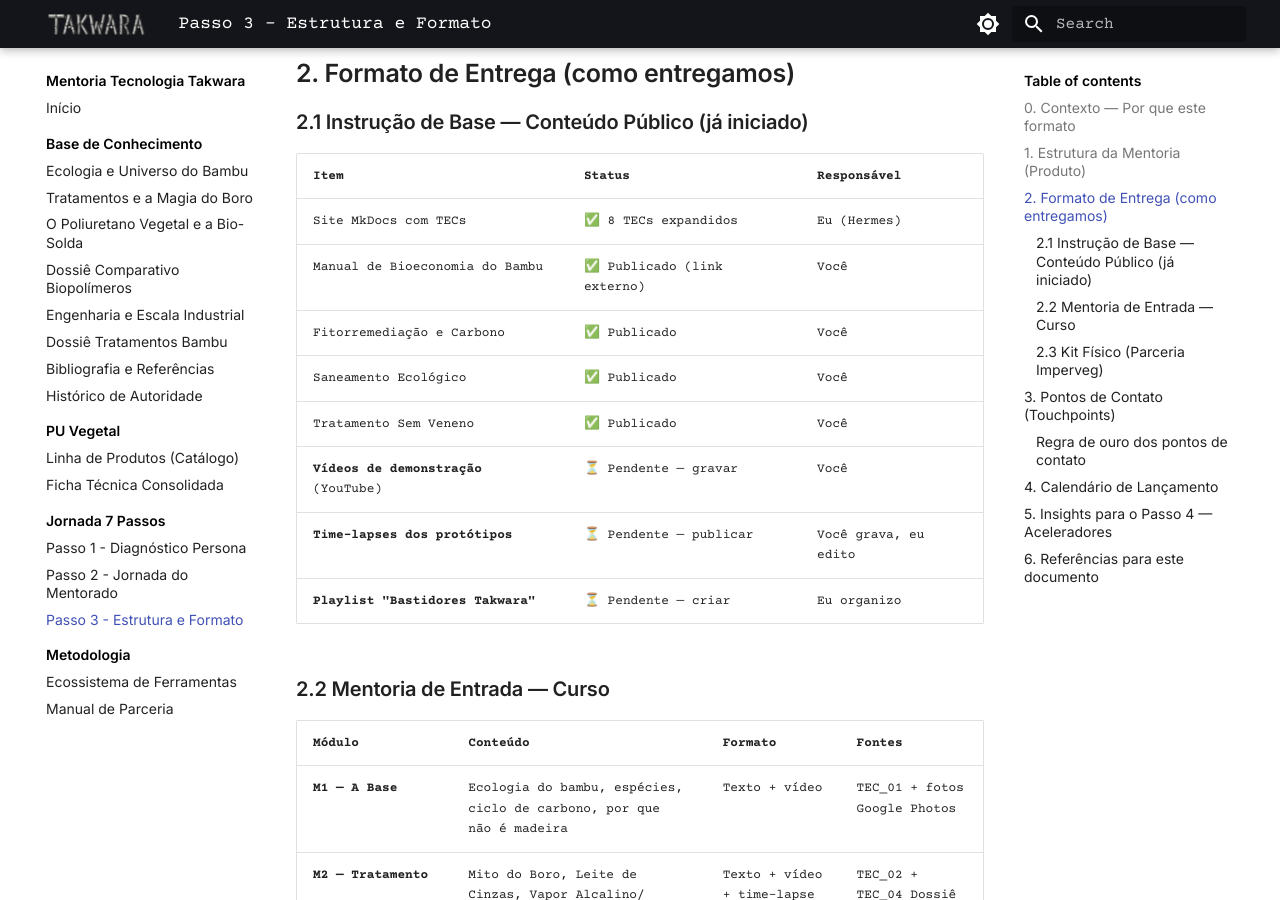
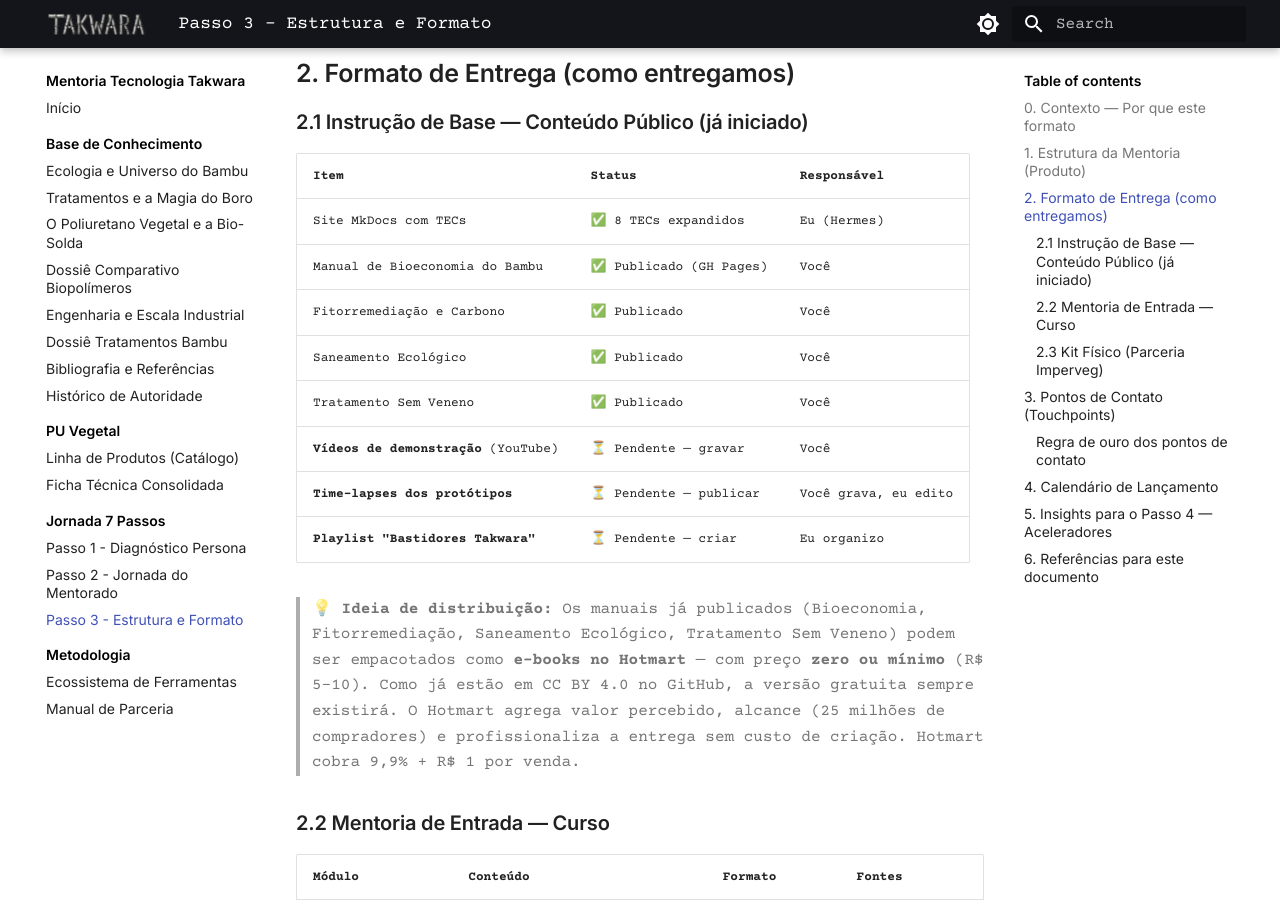
Before and after one commit to takwaratec/Mentoria_Tecnologia_Takwara, an MkDocs documentation site: the page built from docs/03_JORNADA_7_PASSOS/PASSO_03_Estrutura_Formato.md, in a window 1280 px wide and 900 px high, scrolled down 1509 px. Built offline with MkDocs 1.6.1 and Material for MkDocs 9.7.7, drawn with Linux system fonts in a browser that asks for light colours; some of the changed text lies outside the part shown.

Commit message:
fix: correct Série T positioning (prospections, not equipment), add Hotmart ebook distribution idea

```diff
--- a/docs/03_JORNADA_7_PASSOS/PASSO_03_Estrutura_Formato.md
+++ b/docs/03_JORNADA_7_PASSOS/PASSO_03_Estrutura_Formato.md
@@ -61,15 +61,17 @@
 ### 2.1 Instrução de Base — Conteúdo Público (já iniciado)
 
 | Item | Status | Responsável |
-|---|---|---|
+|:-----|:-------|:------------|
 | Site MkDocs com TECs | ✅ 8 TECs expandidos | Eu (Hermes) |
-| Manual de Bioeconomia do Bambu | ✅ Publicado (link externo) | Você |
+| Manual de Bioeconomia do Bambu | ✅ Publicado (GH Pages) | Você |
 | Fitorremediação e Carbono | ✅ Publicado | Você |
 | Saneamento Ecológico | ✅ Publicado | Você |
 | Tratamento Sem Veneno | ✅ Publicado | Você |
 | **Vídeos de demonstração** (YouTube) | ⏳ Pendente — gravar | Você |
 | **Time-lapses dos protótipos** | ⏳ Pendente — publicar | Você grava, eu edito |
 | **Playlist "Bastidores Takwara"** | ⏳ Pendente — criar | Eu organizo |
+
+> 💡 **Ideia de distribuição:** Os manuais já publicados (Bioeconomia, Fitorremediação, Saneamento Ecológico, Tratamento Sem Veneno) podem ser empacotados como **e-books no Hotmart** — com preço **zero ou mínimo** (R$ 5-10). Como já estão em CC BY 4.0 no GitHub, a versão gratuita sempre existirá. O Hotmart agrega valor percebido, alcance (25 milhões de compradores) e profissionaliza a entrega sem custo de criação. Hotmart cobra 9,9% + R$ 1 por venda.
 
 ### 2.2 Mentoria de Entrada — Curso
 
@@ -152,7 +154,7 @@
 | "Minha primeira mistura PU deu errado" | **Calculadora de Pot-Life** (temperatura × proporção) | Ferramenta web simples |
 | "Não sei se meu bambu está seco o suficiente" | **Tabela de cores e texturas** (referência visual) | Infográfico + vídeo |
 | "O forno é caro, não tenho como fazer" | **Guia de tratamento alternativo sem forno** (imersão + cura na mata) | PDF |
-|| "Preciso ver resultados antes de investir" | **Portfólio Série T (T01-T12)** — 12 equipamentos com patente e DOI, tijolos de fibra, PET aglutinado, biocompósitos | Página no site + vídeos |
+| "Preciso de provas antes de investir" | **Portfólio de projetos Série T (T01-T12)** — prospecções técnicas para a Amazônia com respaldo científico: ensaios Itecons (Imperveg/Portugal), artigos acadêmicos e fichas técnicas consolidadas | Página no site |
 | "Não consigo furar o nó do bambu sem rachar" | **Vídeo "Os 3 jeitos de furar o nó"** (time-lapse) | YouTube Short |
 | "Meu domo ficou torto" | **Template de gabarito de montagem** em PDF para imprimir | PDF + tutorial |
 | "Preciso de certificação pra obra" | **Modelo de laudo técnico** + lista de normas aplicáveis (ABNT, NBR) | Documento editável |
```
